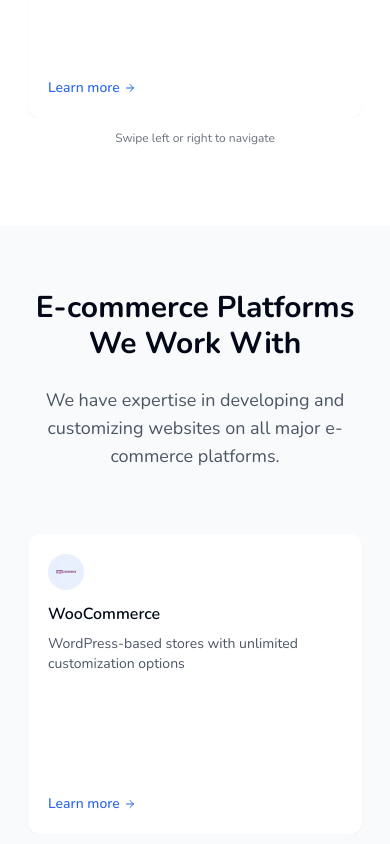
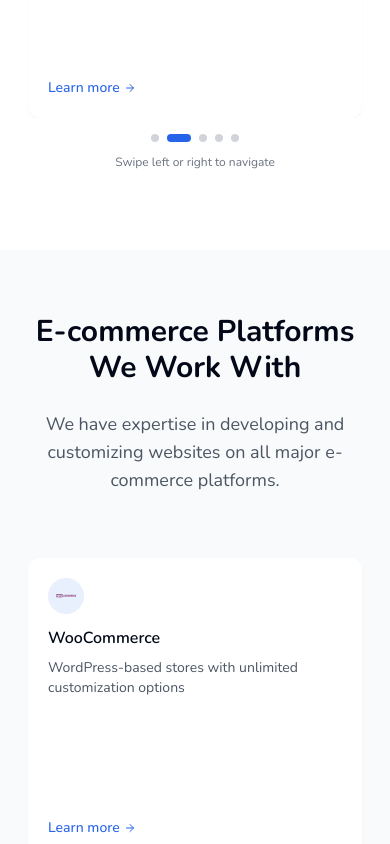
Before and after one commit to jha-aman09/webliano, a Next.js app: page /services/websites in a window 390 px wide. Shown: the part 1320-2164 px from the top of the page. Built offline with nearby package versions, Linux system fonts and the light colour scheme.

Commit message:
Implement slide navigation functionality in ServicePageSwiper component

```diff
--- a/components/service-page-swiper.tsx
+++ b/components/service-page-swiper.tsx
@@ -100,6 +100,19 @@ export function ServicePageSwiper({ services }: { services: ServiceCardProps[] }
     setTouchEnd(null)
   }
 
+  const goToSlide = (index: number) => {
+    if (isAnimating || index === currentIndex) return
+
+    setIsAnimating(true)
+    setDirection(index > currentIndex ? "right" : "left")
+    setPreviousIndex(currentIndex)
+    setCurrentIndex(index)
+
+    setTimeout(() => {
+      setIsAnimating(false)
+    }, 500)
+  }
+
   // Get the appropriate animation class for a card
   const getAnimationClass = (index: number) => {
     if (index === currentIndex) {
@@ -176,18 +189,13 @@ export function ServicePageSwiper({ services }: { services: ServiceCardProps[] }
         </button>
 
         {/* Indicators (desktop only) */}
-        <div className="hidden md:flex justify-center mt-4 space-x-2">
+        <div className="flex justify-center mt-4 space-x-2">
           {mobileServices.map((_, index) => (
             <button
               key={index}
-              onClick={() => {
-                setPreviousIndex(currentIndex)
-                setCurrentIndex(index)
-                setDirection(index > currentIndex ? "right" : "left")
-              }}
-              className={`h-2 rounded-full transition-all duration-300 ${
-                index === currentIndex ? "w-6 bg-primary" : "w-2 bg-gray-300 hover:bg-gray-400"
-              }`}
+              onClick={() => goToSlide(index)}
+              className={`h-2 rounded-full transition-all duration-300 ${index === currentIndex ? "w-6 bg-primary" : "w-2 bg-gray-300 hover:bg-gray-400"
+                }`}
               aria-label={`Go to slide ${index + 1}`}
             />
           ))}
```
